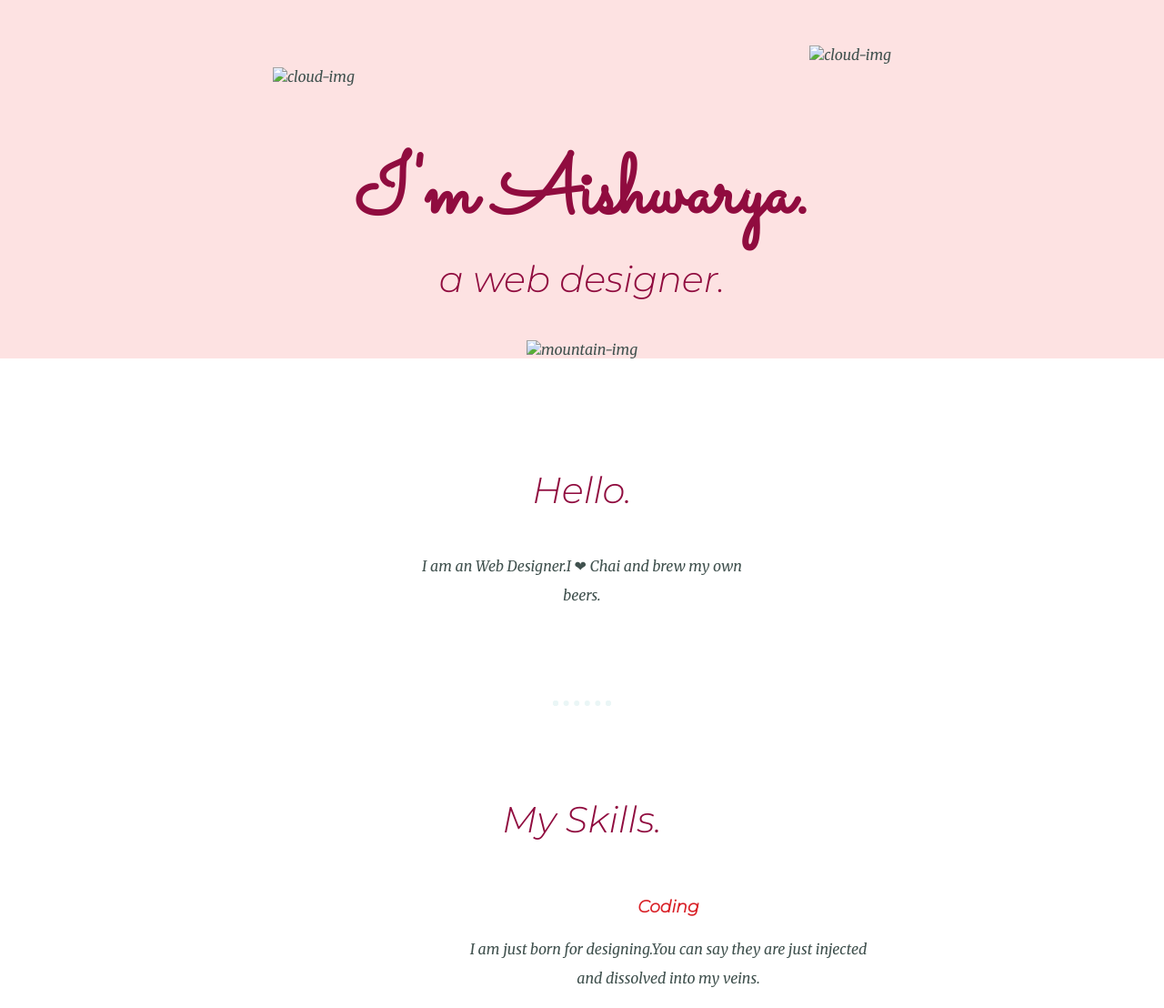
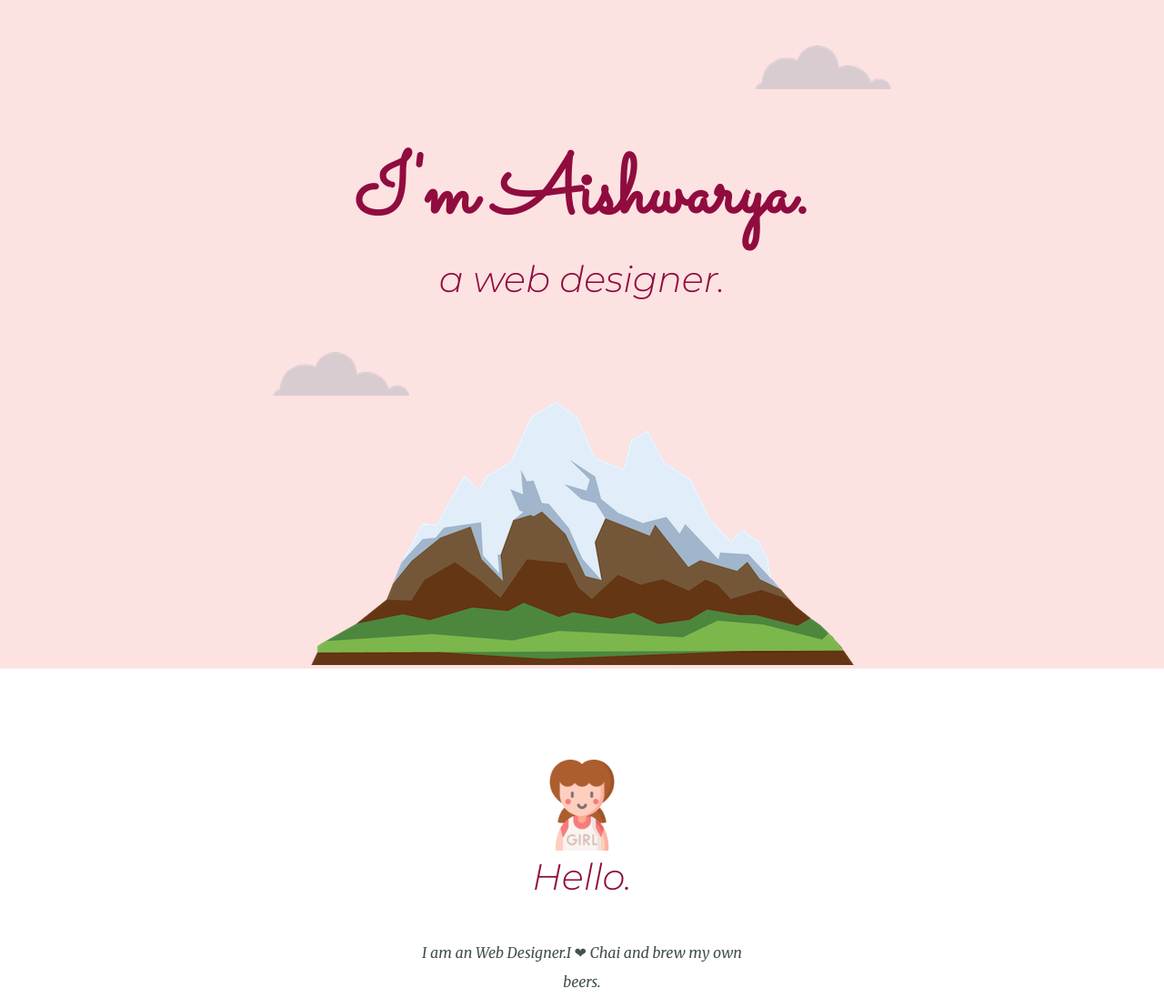
Before and after one commit to aishwaryaa001/MyWebsite2, a plain HTML site: page index.html in a window 1280 px wide. Shown: the top 1108 px of the page at 91% size. Drawn offline with Linux system fonts and the light colour scheme; files that its build step writes are made by us from their sources; grey boxes are pictures that could not be loaded.

Commit message:
Update index.html

```diff
--- a/index.html
+++ b/index.html
@@ -3,21 +3,21 @@
   <head>
     <meta charset="utf-8">
     <title>Aishwarya</title>
-    <link rel="stylesheet" href="css/style.css">
+    <link rel="stylesheet" href="style.css">
     <link rel="icon" href="favicon.ico">
     <link href="https://fonts.googleapis.com/css2?family=Merriweather:ital@1&family=Montserrat:ital,wght@1,300&family=Sacramento&display=swap" rel="stylesheet">
   </head>
   <body>
   <div class="top">
-    <img class="top-cloud"src="images/cloud.png" alt="cloud-img">
+    <img class="top-cloud"src="cloud.png" alt="cloud-img">
     <h1>I'm Aishwarya.</h1>
     <h2>a web designer.</h2>
-    <img class="bottom-cloud"src="images/cloud.png" alt="cloud-img">
-    <img src="images/mountain.png" alt="mountain-img">
+    <img class="bottom-cloud"src="cloud.png" alt="cloud-img">
+    <img src="mountain.png" alt="mountain-img">
   </div>
   <div class="middle">
     <div class="profile">
-      <img class="img1"src="images/children.png" alt="">
+      <img class="img1"src="children.png" alt="">
       <h2>Hello.</h2>
       <p class="intro">I am an Web Designer.I ❤ Chai and brew my own beers. </p>
     </div>
```
